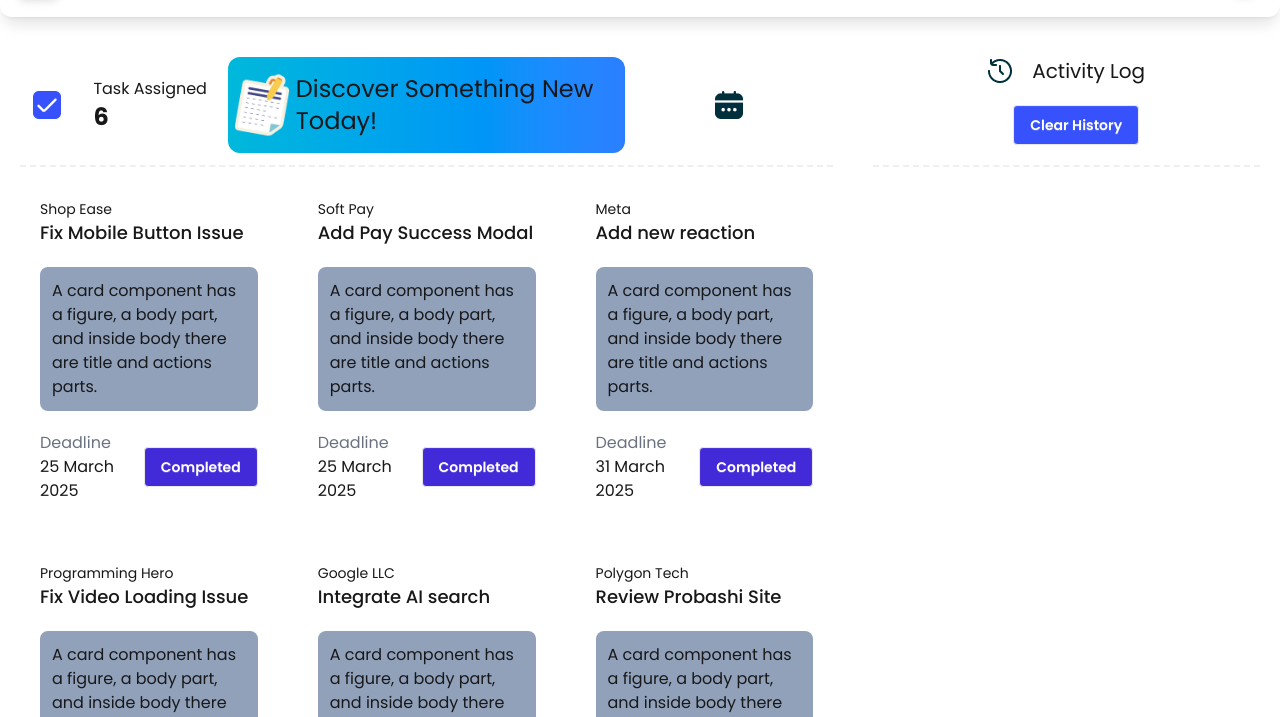
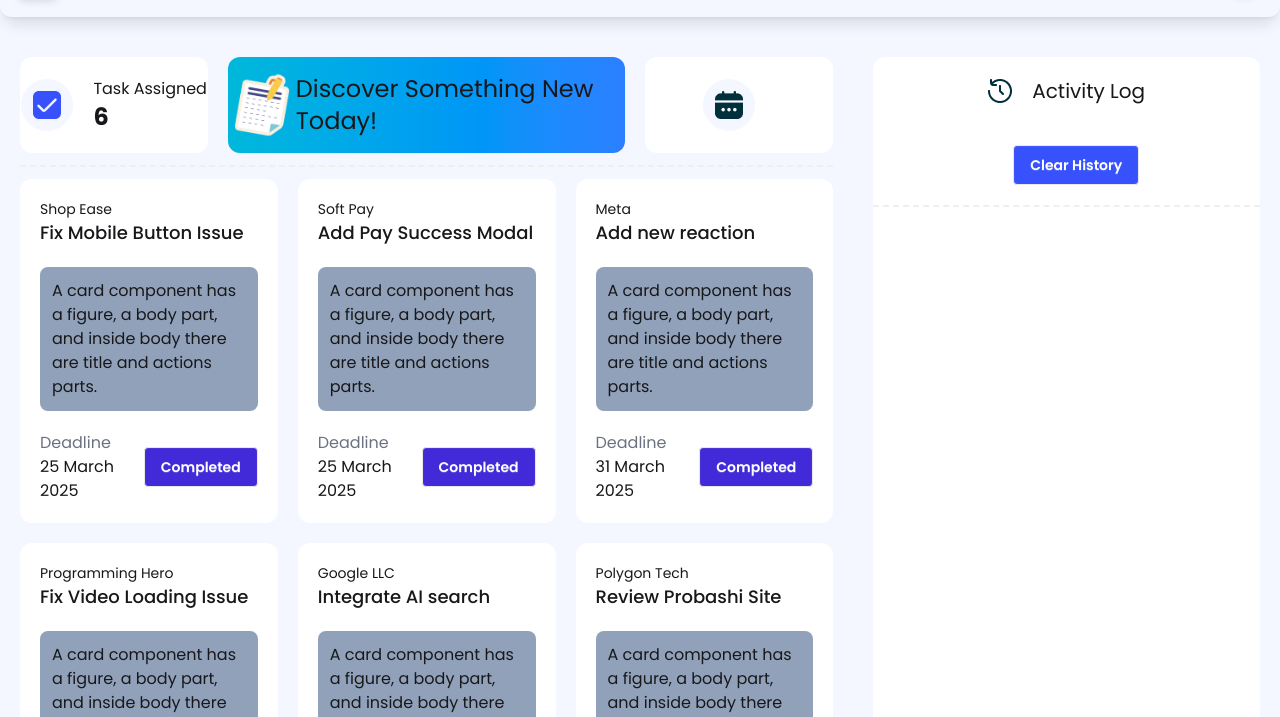
Before and after one commit to RGAntu/dev-board, a plain HTML site: page index.html in a window 1280 px wide. Shown: the part 83-800 px from the top of the page. Drawn offline with nearby package versions, Linux system fonts and the light colour scheme.

Commit message:
change bg color

```diff
--- a/index.html
+++ b/index.html
@@ -20,7 +20,7 @@
       font-family: "Poppins", sans-serif;
     }
     .body-color{
-      /* background-color: #F4F7FF; */
+      background-color: #F4F7FF;
       /* box-shadow: rgba(0, 0, 0, 0.24) 0px 3px 8px; */
     }
     </style>
@@ -229,8 +229,8 @@
 
        <!-- right container  -->
         <!-- Activity Log -->
-        <div class="col-span-1 ">
-          <div class="flex items-center justify-center">
+        <div class="col-span-1 bg-white rounded-xl">
+          <div class="flex items-center justify-center py-5">
             <!-- icon  -->
              <div>
               <img src="assets/activity.png" alt="">
```
